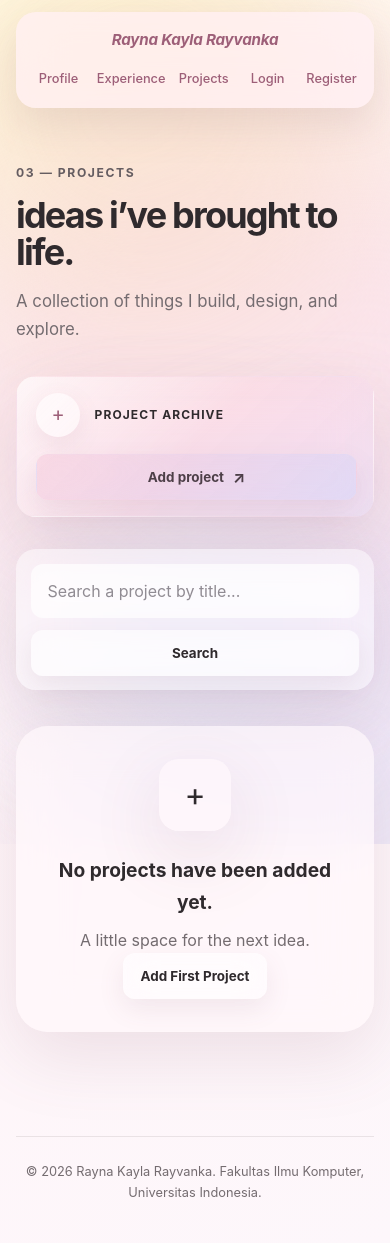
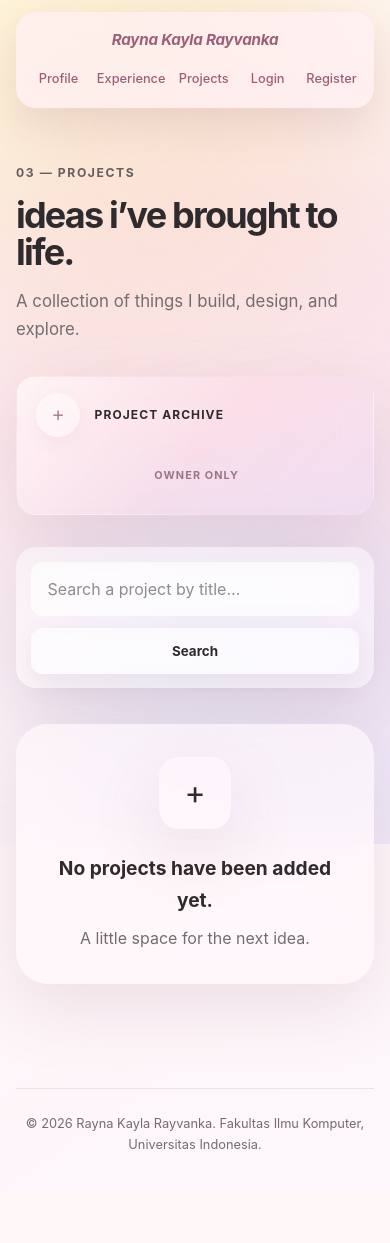
Before and after one commit to raynakyla/myportofolio, a Django app: page /projects/ in a window 390 px wide. After the commit the page ends 1149 px from the top, so only its background shows below. Run offline with Django 5.2, Linux system fonts and the light colour scheme; data that the repository does not hold is empty.

Commit message:
feat: add project authorization & design revision

```diff
--- a/main/views.py
+++ b/main/views.py
@@ -12,6 +12,10 @@
 from django.contrib import messages
 
 from datetime import datetime
+
+from django.contrib.auth.decorators import login_required
+from django.core.exceptions import PermissionDenied
+
 
 # Create your views here.
 
@@ -197,8 +201,11 @@
 
     return render(request, "projects.html", context)
 
+@login_required(login_url="/login/")
+def create_project(request):
+    if not request.user.is_superuser:
+        raise PermissionDenied
 
-def create_project(request):
     form = ProjectForm(request.POST or None)
 
     if request.method == "POST" and form.is_valid():
@@ -233,7 +240,11 @@
         content_type="application/json",
     )
 
+@login_required(login_url="/login/")
 def delete_project(request, project_id):
+    if not request.user.is_superuser:
+        raise PermissionDenied
+
     project = get_object_or_404(
         Project,
         pk=project_id,
--- a/static/css/style.css
+++ b/static/css/style.css
@@ -1496,6 +1496,39 @@
     );
 }
 
+.project-toolbar--active {
+    color: var(--text-primary);
+    cursor: pointer;
+    text-decoration: none;
+    transition: box-shadow 0.2s ease, transform 0.2s ease;
+}
+
+.project-toolbar--active:hover {
+    transform: translateY(-2px);
+    box-shadow: 0 28px 72px rgba(137, 83, 108, 0.17);
+}
+
+.project-toolbar--active:focus-visible {
+    outline: 2px solid #c88fac;
+    outline-offset: 3px;
+}
+
+.project-toolbar--owner-only {
+    background: linear-gradient(
+        135deg,
+        rgba(255, 255, 255, 0.59),
+        rgba(246, 206, 221, 0.2),
+        rgba(221, 216, 246, 0.22)
+    );
+    cursor: default;
+}
+
+.project-toolbar--owner-only .project-toolbar__mark {
+    background: rgba(255, 255, 255, 0.42);
+    box-shadow: 0 6px 18px rgba(137, 83, 108, 0.07);
+    color: #ad8496;
+}
+
 .project-toolbar__copy {
     display: flex;
     align-items: center;
@@ -1538,6 +1571,18 @@
 .project-add-button span {
     font-size: 1rem;
     line-height: 1;
+}
+
+.project-toolbar__status {
+    display: inline-flex;
+    flex-shrink: 0;
+    align-items: center;
+    min-height: 2.75rem;
+    color: #9d758a;
+    font-size: 0.68rem;
+    font-weight: 700;
+    letter-spacing: 0.1em;
+    text-transform: uppercase;
 }
 
 .project-search {
@@ -1794,6 +1839,11 @@
         width: 100%;
     }
 
+    .project-toolbar__status {
+        width: 100%;
+        justify-content: center;
+    }
+
     .project-form {
         grid-template-columns: 1fr;
     }
--- a/templates/projects.html
+++ b/templates/projects.html
@@ -36,7 +36,14 @@
 
                 </header>
 
-                <div class="project-toolbar glass-surface">
+                {% if user.is_superuser %}
+                    <a
+                        href="{% url 'main:create_project' %}"
+                        class="project-toolbar project-toolbar--active glass-surface"
+                    >
+                {% else %}
+                    <div class="project-toolbar project-toolbar--owner-only glass-surface">
+                {% endif %}
                     <div class="project-toolbar__copy">
                         <span
                             class="project-toolbar__mark"
@@ -50,19 +57,28 @@
                                 Project archive
                             </p>
                             <p class="project-toolbar__description">
+                                {% if user.is_superuser %}
                                     add your new project here! :D
+                                {% else %}
+                                    owner's little corner for new projects
+                                {% endif %}
                             </p>
                         </div>
                     </div>
 
-                    <a
-                        href="{% url 'main:create_project' %}"
-                        class="button button-primary project-add-button"
-                    >
+                    {% if user.is_superuser %}
+                        <span class="button button-primary project-add-button">
                             Add project
                             <span aria-hidden="true">&nearr;</span>
+                        </span>
+                    {% else %}
+                        <span class="project-toolbar__status">Owner only</span>
+                    {% endif %}
+                {% if user.is_superuser %}
                     </a>
+                {% else %}
                     </div>
+                {% endif %}
 
                 <!-- Search form -->
                 <form
@@ -199,7 +215,9 @@
                                         </a>
                                     {% endif %}
 
+                                    {% if user.is_superuser %}
                                         {% include "components/project_delete_modal.html" with project=project %}
+                                    {% endif %}
 
                                 </div>
 
@@ -246,12 +264,14 @@
                                     A little space for the next idea.
                                 </p>
 
+                                {% if user.is_superuser %}
                                     <a
                                         href="{% url 'main:create_project' %}"
                                         class="button"
                                     >
                                         Add First Project
                                     </a>
+                                {% endif %}
 
                             {% endif %}
 
--- a/templates/projects_form.html
+++ b/templates/projects_form.html
@@ -28,6 +28,7 @@
                 </p>
             </header>
 
+            {% if user.is_superuser %}
                 <form
                     method="post"
                     action="{% url 'main:create_project' %}"
@@ -77,6 +78,7 @@
                         </a>
                     </div>
                 </form>
+            {% endif %}
         </div>
     </section>
 </main>
```
Lines whose indentation alone changed are shown as unchanged.
